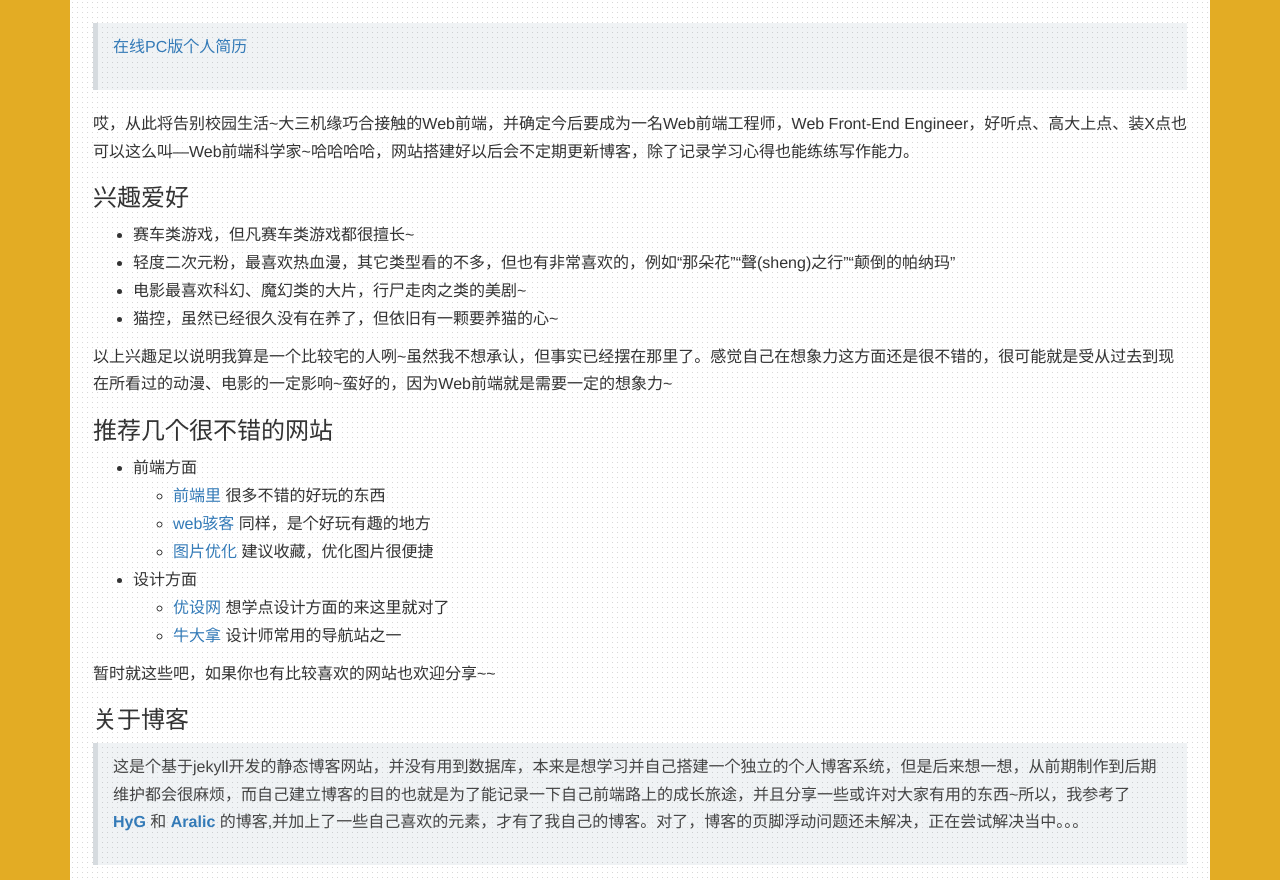
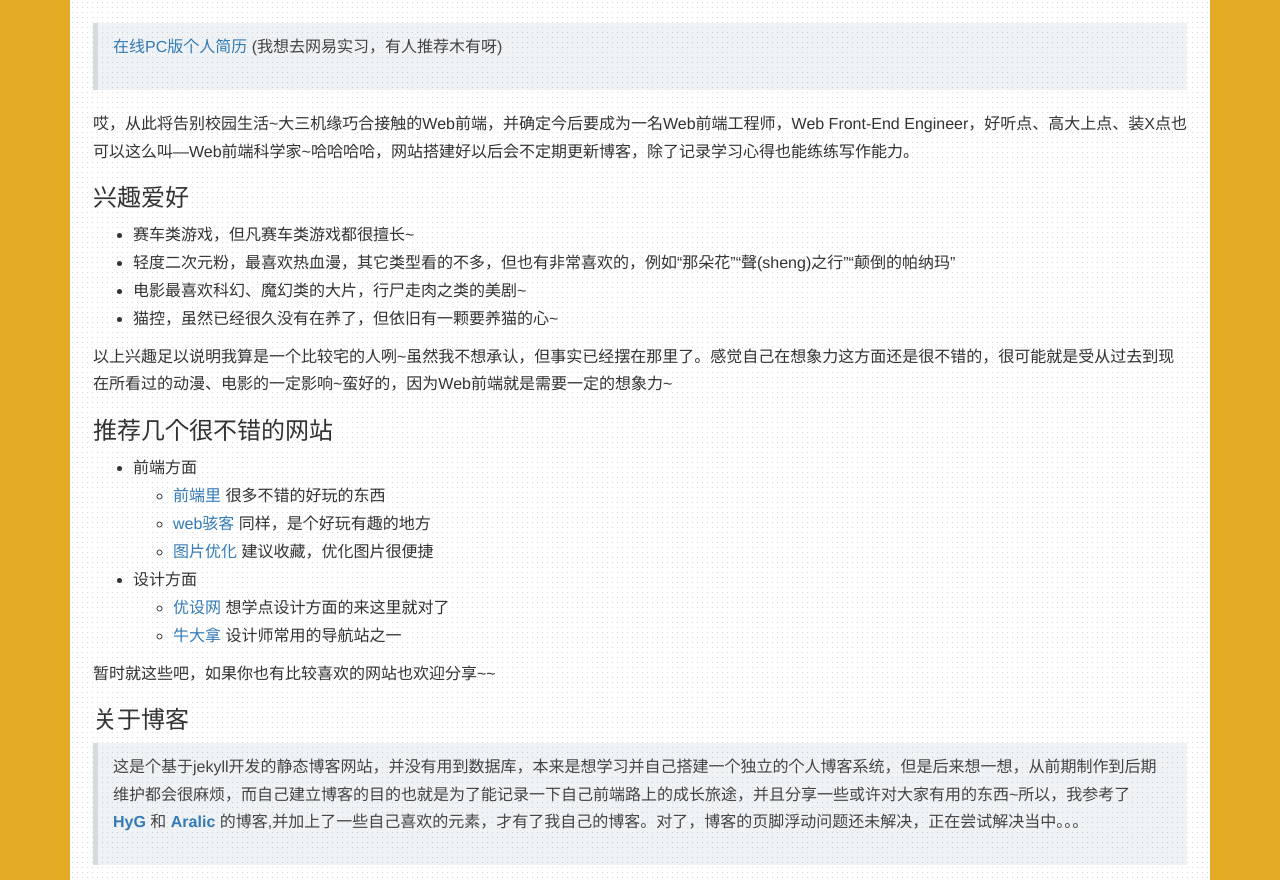
Before and after one commit to momeakl/momeakl.github.io, a Jekyll site: the page built from pages/3about.md, in a window 1280 px wide. Shown: the part 557-1437 px from the top of the page. Built offline with Jekyll 4.4.1, drawn with Linux system fonts in a browser that asks for light colours; nearby versions of some CDN libraries; some web fonts are replaced; comment, search, counter and statistics services are not loaded; a style sheet for code colours, icons or effects is not loaded; grey boxes are pictures that could not be loaded.

```diff
--- a/pages/3about.md
+++ b/pages/3about.md
@@ -10,7 +10,7 @@ icon: icon-tongue
 本人是一名即将毕业的大四学生，计划将于1月初前往杭州开始找工作，想要找一份Web前端工程师的工作
 
 
-> [在线PC版个人简历](http://gaobing.coding.io/)
+> [在线PC版个人简历](http://momeakl.github.io/CV/) (我想去网易实习，有人推荐木有呀)
 
 哎，从此将告别校园生活~大三机缘巧合接触的Web前端，并确定今后要成为一名Web前端工程师，Web Front-End Engineer，好听点、高大上点、装X点也可以这么叫---Web前端科学家~哈哈哈哈，网站搭建好以后会不定期更新博客，除了记录学习心得也能练练写作能力。
 
```
Also changed, not shown: _posts/2015-11-25-resume.md (+1 -1 lines).
